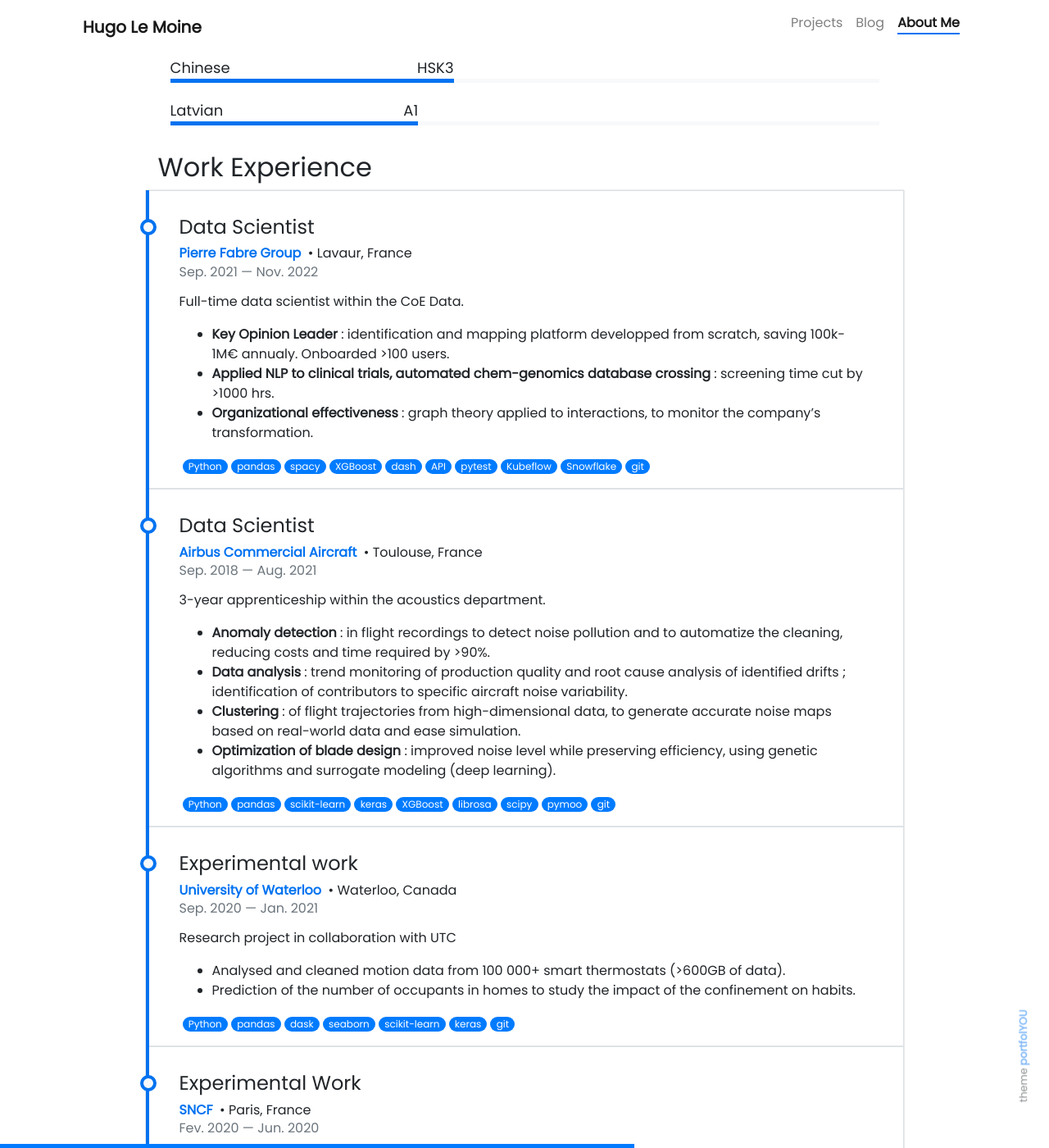
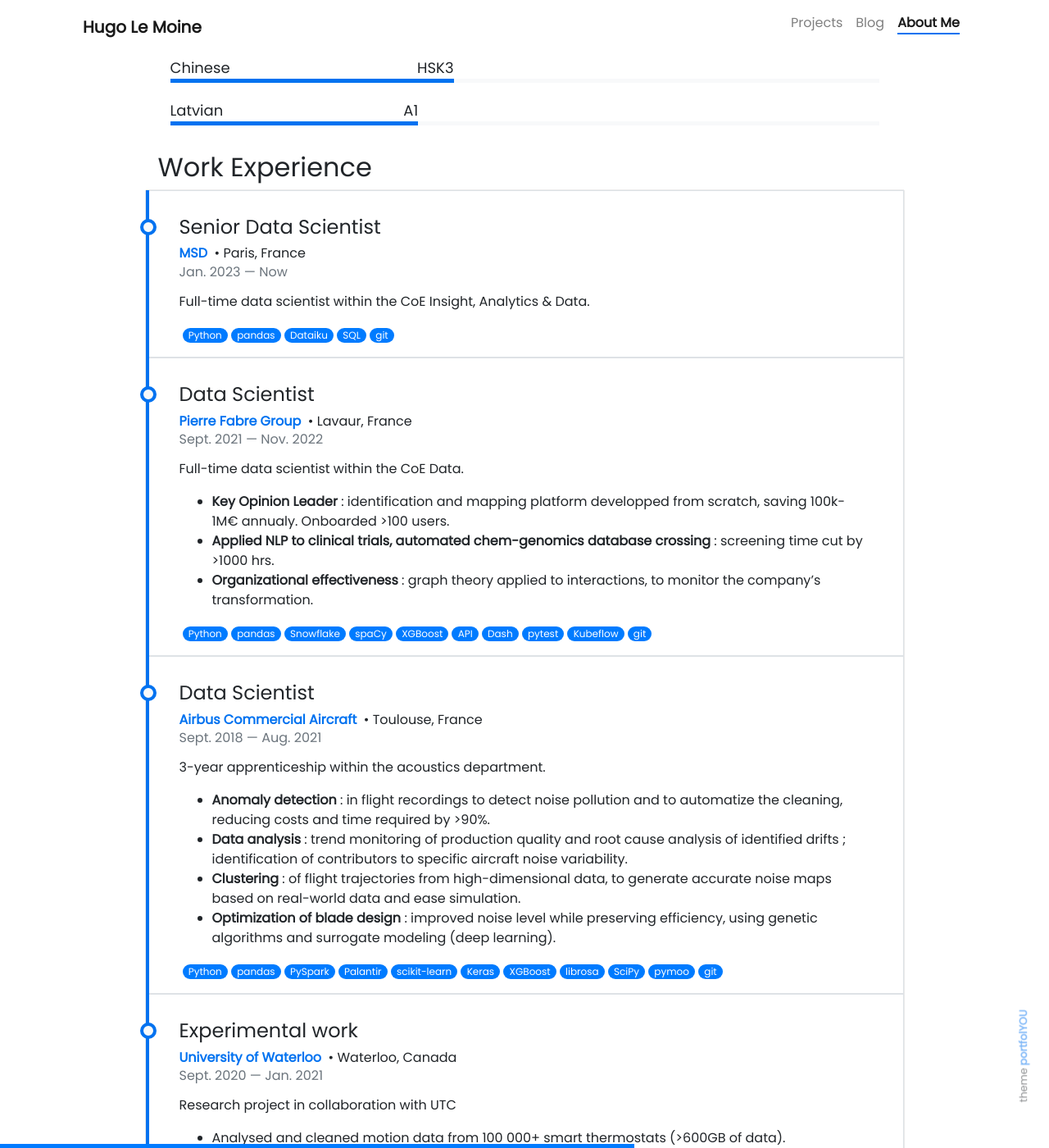
Before and after one commit to hugolmn/hugolmn.github.io, a Jekyll site: the page built from pages/about.md, in a window 1280 px wide and 1400 px high, scrolled down 2127 px. Shown: the whole window at 82% size. Built offline with Jekyll 4.4.1, drawn with Linux system fonts in a browser that asks for light colours; nearby versions of some CDN libraries; emoji names are drawn with the system emoji font.

Commit message:
Updated experiences timeline

```diff
--- a/_data/experiences-timeline.yml
+++ b/_data/experiences-timeline.yml
@@ -1,23 +1,37 @@
+- entity: MSD
+  link : https://www.msd.com/
+  location: Paris, France
+  country: France
+  role: Senior Data Scientist
+  from: Jan. 2023
+  to: Now
+  description: Full-time data scientist within the CoE Insight, Analytics & Data.
+  # courses:
+  #   - "Key Opinion Leader: identification and mapping platform developped from scratch, saving 100k-1M€ annualy. Onboarded >100 users."
+  #   - "Applied NLP to clinical trials, automated chem-genomics database crossing: screening time cut by >1000 hrs."
+  #   - "Organizational effectiveness: graph theory applied to interactions, to monitor the company’s transformation."
+  tools: [Python, pandas, Dataiku, SQL, git]
+
 - entity: Pierre Fabre Group
   link : https://www.pierre-fabre.com
   location: Lavaur, France
   country: France
   role: Data Scientist
-  from: Sep. 2021
+  from: Sept. 2021
   to: Nov. 2022
   description: Full-time data scientist within the CoE Data.
   courses:
     - "Key Opinion Leader: identification and mapping platform developped from scratch, saving 100k-1M€ annualy. Onboarded >100 users."
     - "Applied NLP to clinical trials, automated chem-genomics database crossing: screening time cut by >1000 hrs."
     - "Organizational effectiveness: graph theory applied to interactions, to monitor the company’s transformation."
-  tools: [Python, pandas, spacy, XGBoost, dash, API, pytest, Kubeflow, Snowflake, git]
+  tools: [Python, pandas, Snowflake, spaCy, XGBoost, API, Dash, pytest, Kubeflow, git]
 
 - entity: Airbus Commercial Aircraft
   link : https://www.airbus.com/
   location: Toulouse, France
   country: France
   role: Data Scientist
-  from: Sep. 2018
+  from: Sept. 2018
   to: Aug. 2021
   description: 3-year apprenticeship within the acoustics department.
   courses:
@@ -25,20 +39,20 @@
     - "Data analysis: trend monitoring of production quality and root cause analysis of identified drifts ; identification of contributors to specific aircraft noise variability."
     - "Clustering: of flight trajectories from high-dimensional data, to generate accurate noise maps based on real-world data and ease simulation."
     - "Optimization of blade design: improved noise level while preserving efficiency, using genetic algorithms and surrogate modeling (deep learning)."
-  tools: [Python, pandas, scikit-learn, keras, XGBoost, librosa, scipy, pymoo, git]
+  tools: [Python, pandas, PySpark, Palantir, scikit-learn, Keras, XGBoost, librosa, SciPy, pymoo, git]
 
 - entity: University of Waterloo
   link : https://uwaterloo.ca/
   location: Waterloo, Canada
   country: Canada
   role: Experimental work
-  from: Sep. 2020
+  from: Sept. 2020
   to: Jan. 2021
   description: Research project in collaboration with UTC
   courses:
     - "Analysed and cleaned motion data from 100 000+ smart thermostats (>600GB of data)."
     - "Prediction of the number of occupants in homes to study the impact of the confinement on habits."
-  tools: [Python, pandas, dask, seaborn, scikit-learn, keras, git]
+  tools: [Python, pandas, Dask, seaborn, scikit-learn, Keras, git]
 
 - entity: SNCF
   link : https://www.sncf.com/fr/groupe/profil-et-chiffres-cles/portrait-entreprise/qui-sommes-nous
```
